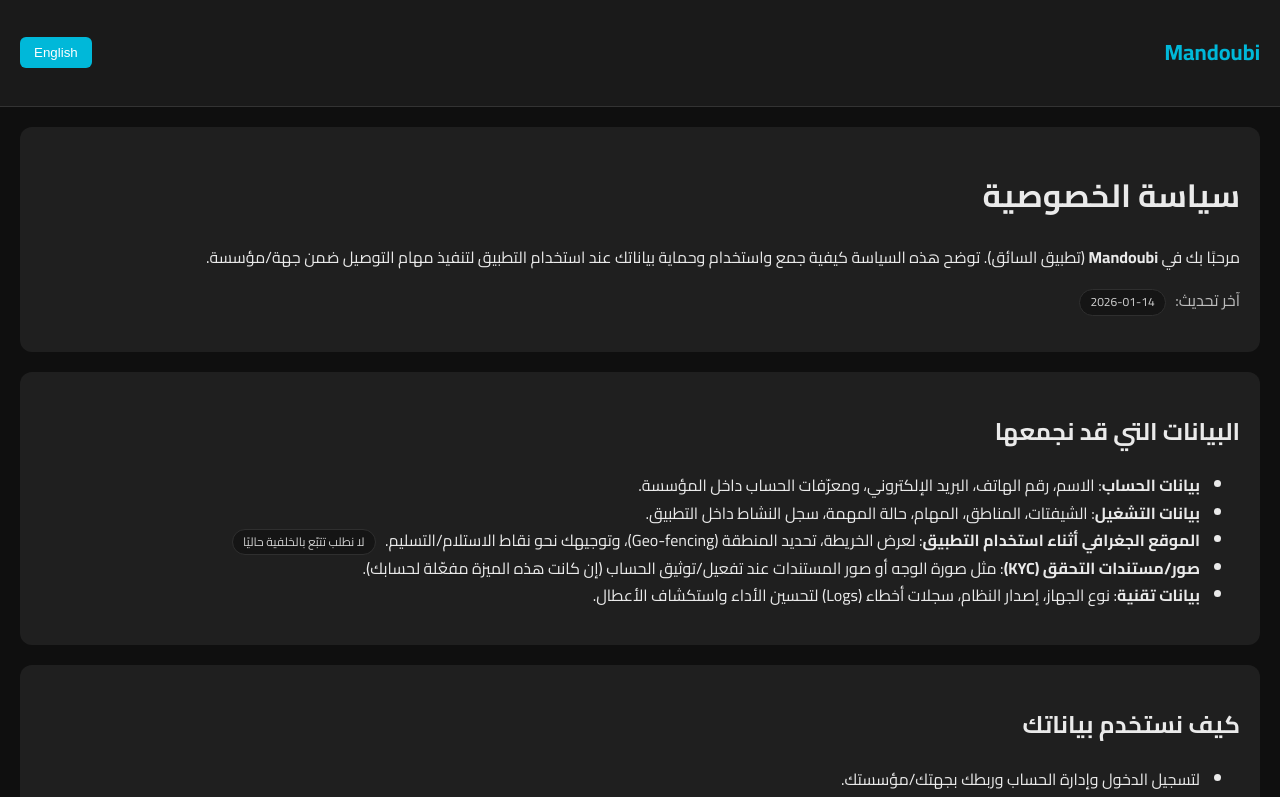
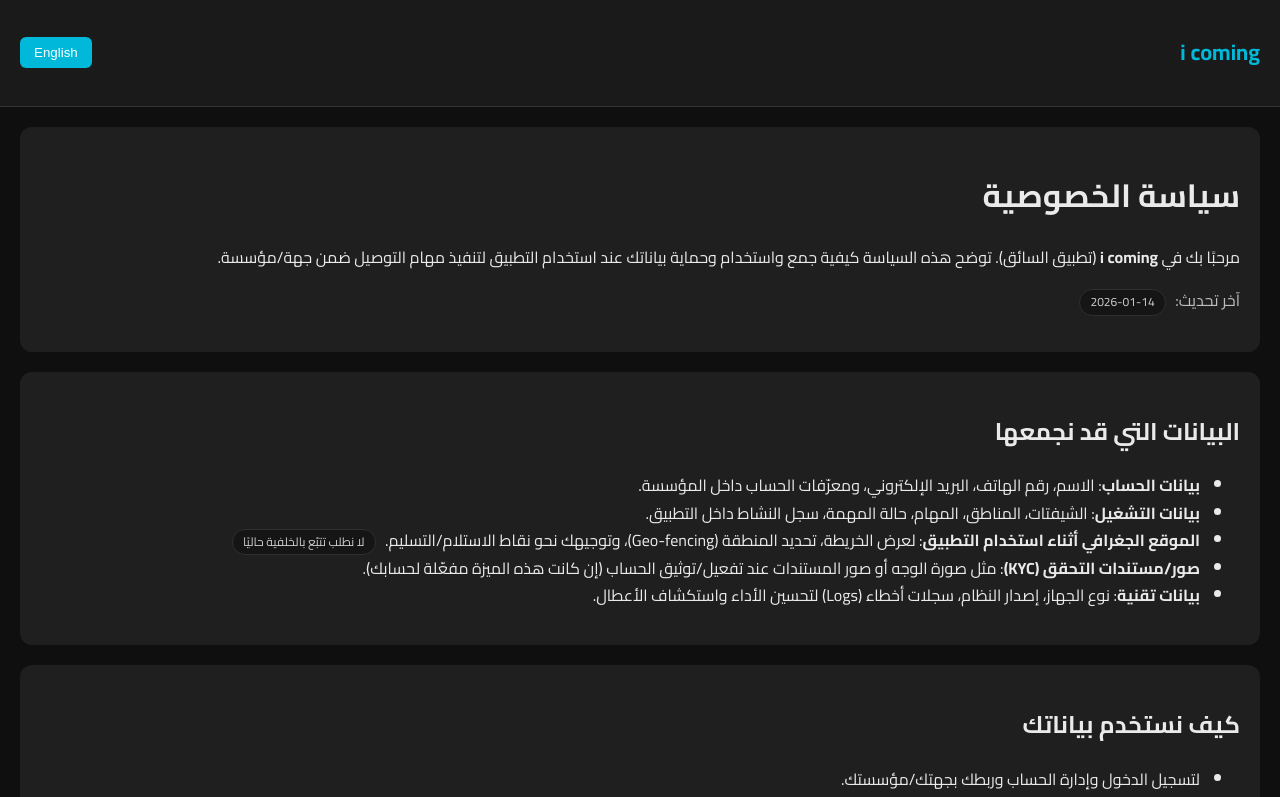
Before and after one commit to mhaws2030-code/mandobi_driver.policy, a plain HTML site: page index.html in a window 1280 px wide. Shown: the top 797 px of the page. Drawn offline with Linux system fonts and the light colour scheme.

Commit message:
Update index.html

```diff
--- a/index.html
+++ b/index.html
@@ -3,7 +3,7 @@
 <head>
   <meta charset="UTF-8" />
   <meta name="viewport" content="width=device-width, initial-scale=1.0"/>
-  <title>Mandoubi - سياسة الخصوصية وحذف الحساب</title>
+  <title>i coming - سياسة الخصوصية وحذف الحساب</title>
   <link href="https://fonts.googleapis.com/css2?family=Cairo:wght@400;600;700&display=swap" rel="stylesheet">
   <style>
     body {
@@ -67,7 +67,7 @@
 </head>
 <body>
   <header>
-    <h2 class="brand" id="brandName">Mandoubi</h2>
+    <h2 class="brand" id="brandName">i coming</h2>
     <button id="langBtn"></button>
   </header>
 
@@ -80,9 +80,9 @@
     const supportedLanguages = ["en", "ar"];
     const lang = supportedLanguages.includes(langQuery) ? langQuery : "ar";
 
-    const SUPPORT_EMAIL = "support@mandoubi.com"; // <-- غيّر البريد هنا
-    const APP_NAME = "Mandoubi";
-    const COMPANY_NAME = "Mandoubi"; // <-- غيّرها لو اسم الشركة مختلف
+    const SUPPORT_EMAIL = "support@i coming.com"; // <-- غيّر البريد هنا
+    const APP_NAME = "i coming";
+    const COMPANY_NAME = "i coming"; // <-- غيّرها لو اسم الشركة مختلف
 
     const contentDiv = document.getElementById("content");
     const langBtn = document.getElementById("langBtn");
```
